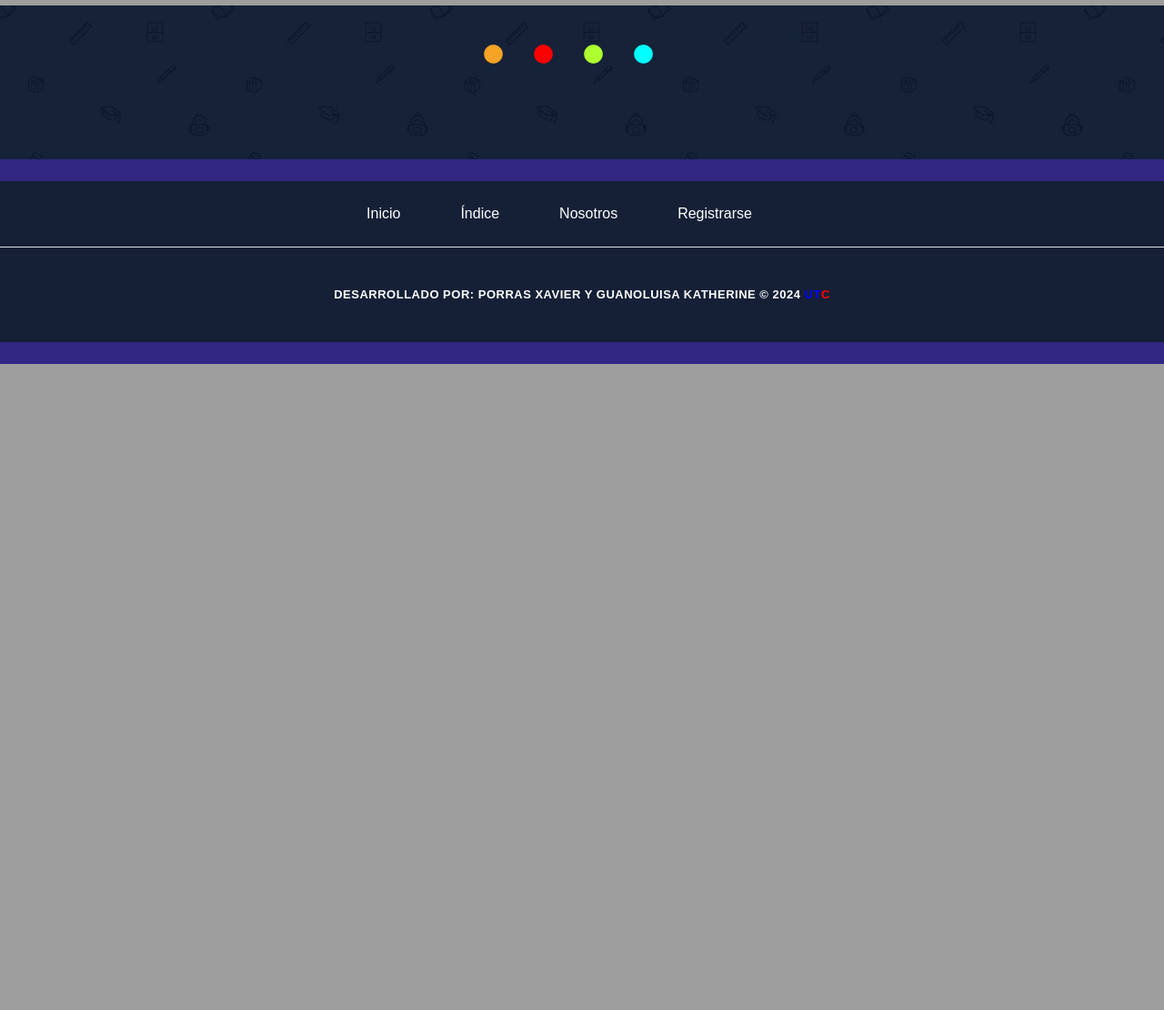
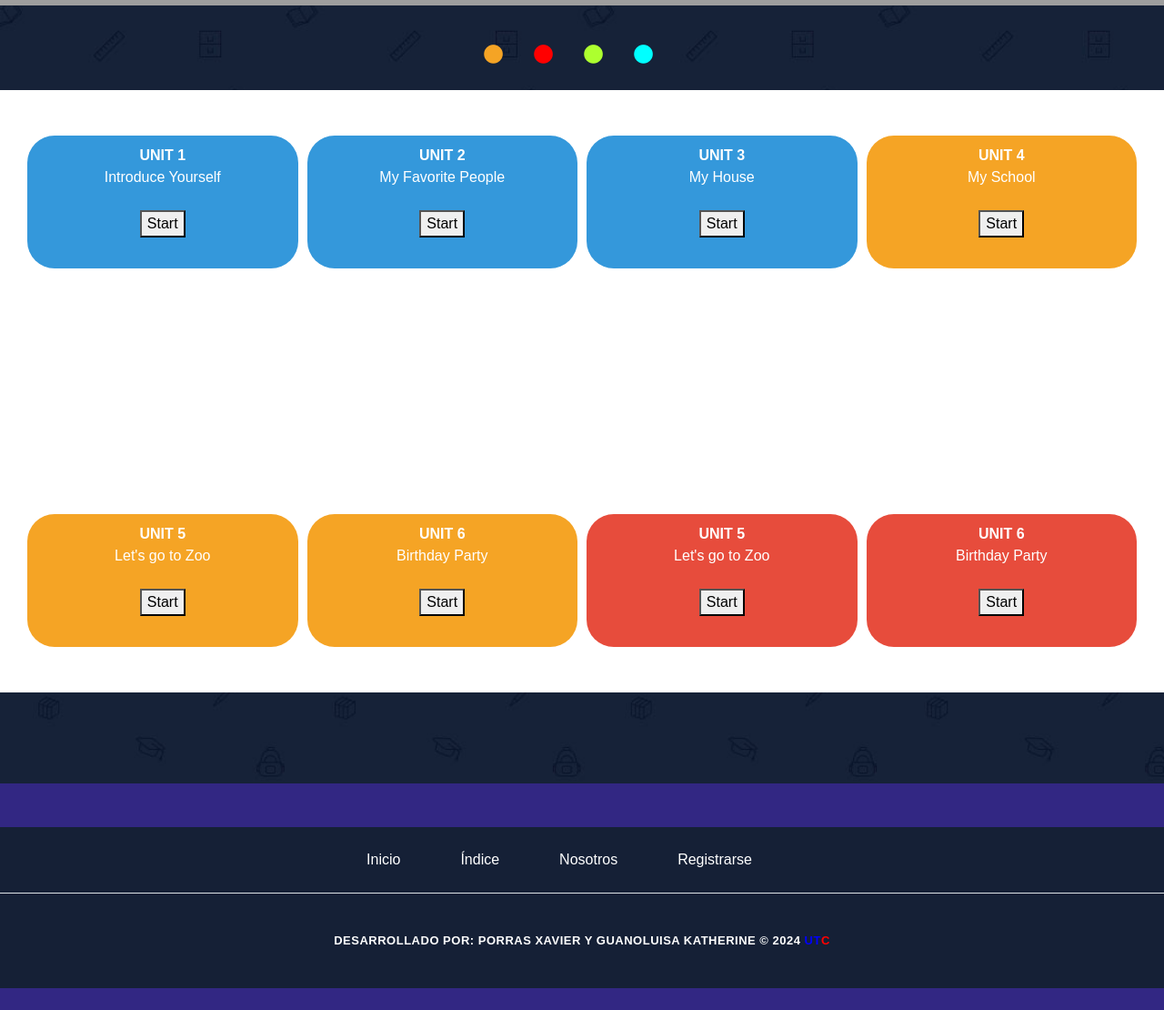
Before and after one commit to Ed150n/amazingTeam, a Django app: page / in a window 1280 px wide. Shown: the part 624-1734 px from the top of the page at 91% size. Before the commit the page ends 1024 px from the top, so only its background shows below. Run offline with Django 5.2, Linux system fonts and the light colour scheme; some libraries are stand-ins or nearby versions; grey boxes are pictures that could not be loaded.

Commit message:
Cuerpo de la portada3

```diff
--- a/Aplicaciones/Home/templates/Inicio/portada.html
+++ b/Aplicaciones/Home/templates/Inicio/portada.html
@@ -35,7 +35,7 @@
             </div>
         </div>
     </section>
-    <section class="section why-us" data-section="section2">
+    <section class="section why-us contenedor-cuerpo" data-section="section2">
         <br><br>
         <div class="content-show text-center circulos">
             <i class="fa fa-circle" style="font-size: 24px; color: #F5A425;"></i>
@@ -43,7 +43,55 @@
             <i class="fa fa-circle" style="font-size: 24px; color: greenyellow;"></i>
             <i class="fa fa-circle" style="font-size: 24px; color: aqua;"></i>
         </div>
+        <br>
+        <div class="cuerpo">
+            <nav class="nav-etiquetas">
+                <ul>
+                    <li>
+                        <center>
+                            <a href="#" data-content=""><b>UNIT 1</b><br>Introduce Yourself<br><br><button class="start-button">Start</button><br><br></a>
+                        </center>
+                    </li>
+                    <li>
+                        <center>
+                            <a href="#" data-content=""><b>UNIT 2</b><br>My Favorite People<br><br><button class="start-button">Start</button><br><br></a>
+                        </center>
+
+                    <li>
+                        <center>
+                            <a href="#" data-content=""><b>UNIT 3</b><br>My House <br><br><button class="start-button">Start</button><br><br></a>
+                        </center>
+                    </li>
+                    <li>
+                        <center>
+                            <a href="#" data-content=""><b>UNIT 4</b><br>My School <br><br><button class="start-button">Start</button><br><br></a>
+                        </center>
+                    </li>
+                    <li style="margin-top: 260px;">
+                        <center>
+                            <a href="#" data-content=""><b>UNIT 5</b><br>Let's go to Zoo <br><br><button class="start-button">Start</button><br><br></a>
+                        </center>
+                    </li>
+                    <li style="margin-top: 260px;">
+                        <center>
+                            <a href="#" data-content=""><b>UNIT 6</b><br>Birthday Party <br><br><button class="start-button">Start</button><br><br></a>
+                        </center>
+                    </li>
+                    <li style="margin-top: 260px;">
+                        <center>
+                            <a href="#" data-content=""><b>UNIT 5</b><br>Let's go to Zoo <br><br><button class="start-button">Start</button><br><br></a>
+                        </center>
+                    </li>
+                    <li style="margin-top: 260px;">
+                        <center>
+                            <a href="#" data-content=""><b>UNIT 6</b><br>Birthday Party <br><br><button class="start-button">Start</button><br><br></a>
+                        </center>
+                    </li>
+                </ul>
+            </nav>
+        </div>
     </section>
+    <br>
 
     <!--FIN CUERPO 1-->
 {% endblock %}
--- a/amazingTeam/static/css/portada.css
+++ b/amazingTeam/static/css/portada.css
@@ -2,3 +2,13 @@
 .circulos i{
     margin-right: 30px ;
 }
+
+/*CUERPO*/
+.contenedor-cuerpo{
+    margin: 0px;
+    padding: 0px;
+}
+.cuerpo nav {
+    background-color: white;
+    padding: 50px 30px 50px;
+}
```
